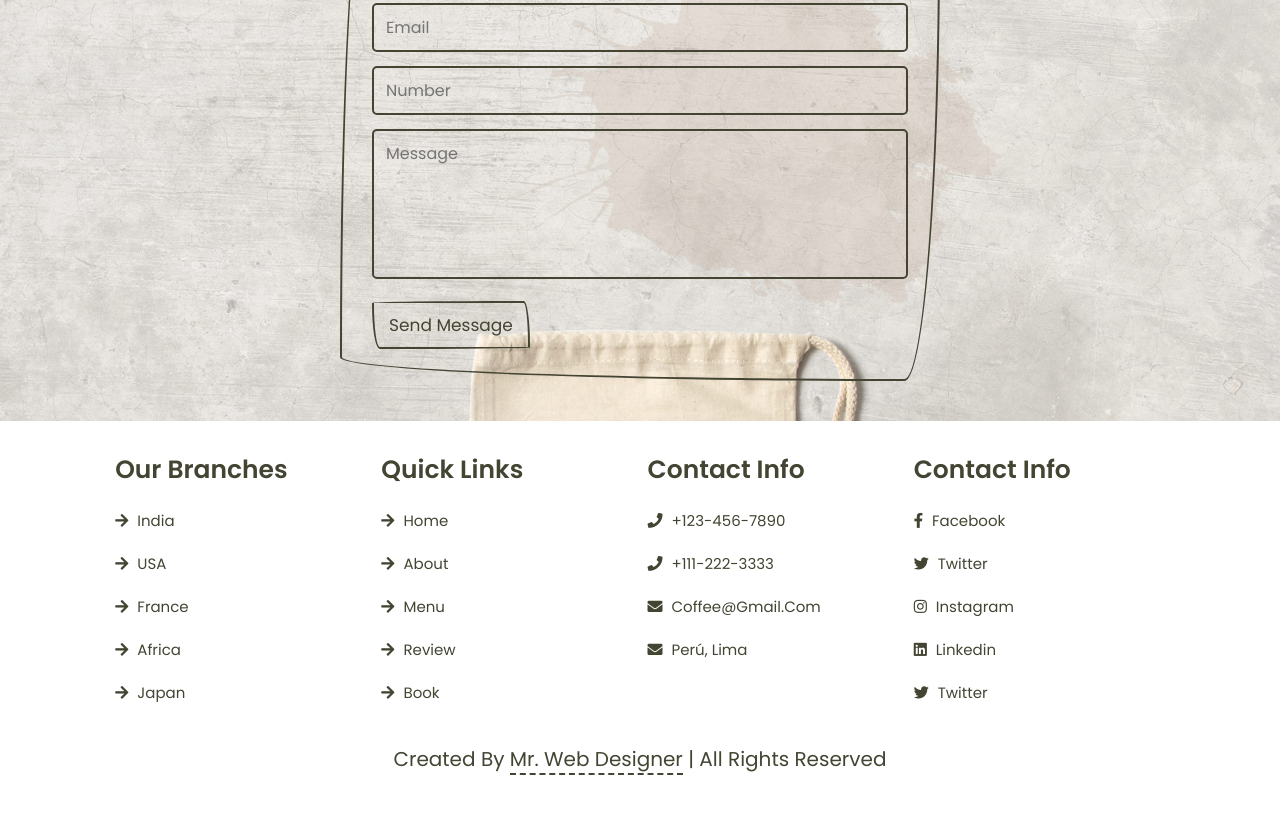
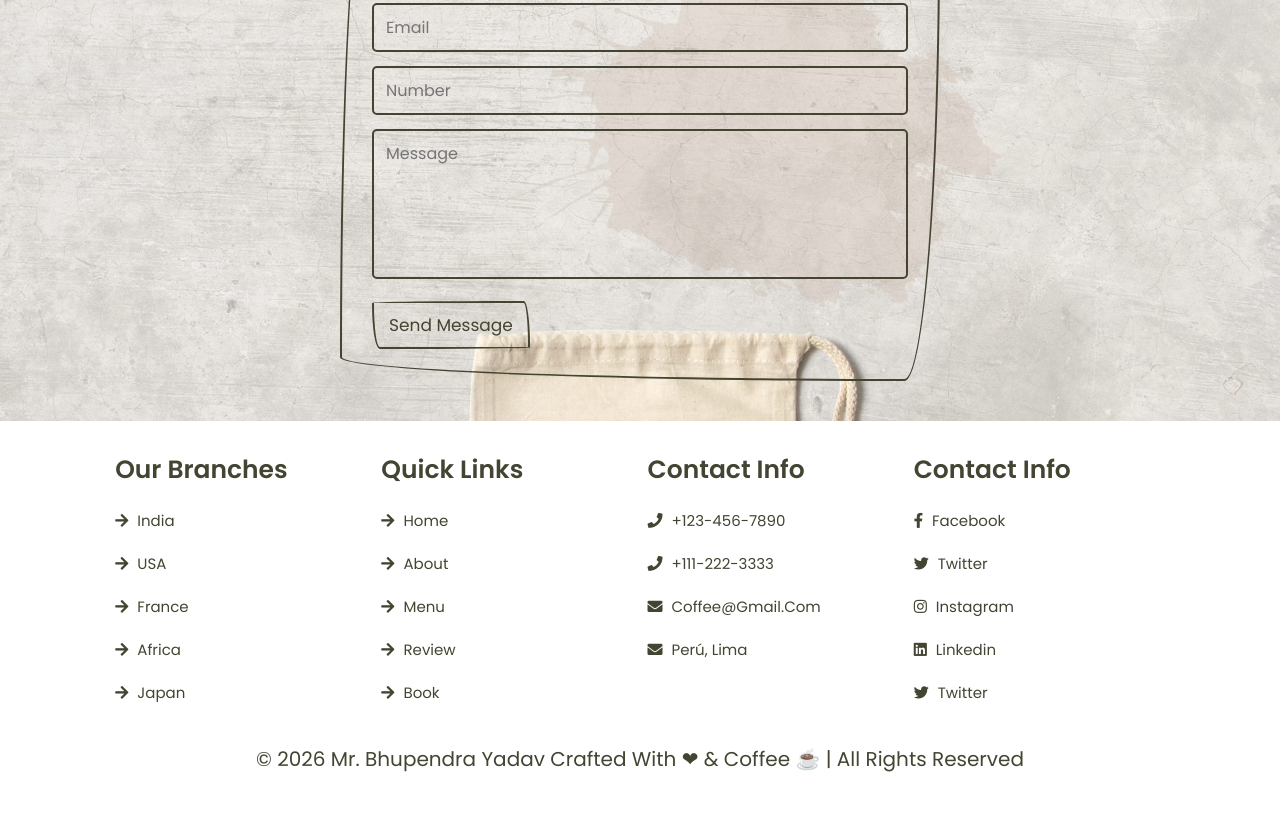
Before and after one commit to bhupendra7754/CoffeeWebsite, a plain HTML site: page index.html in a window 1280 px wide. Shown: the part 3042-3856 px from the top of the page. Drawn offline with nearby package versions, Linux system fonts and the light colour scheme.

Commit message:
Enhance footer UI and add 2026 copyright

```diff
--- a/index.html
+++ b/index.html
@@ -280,8 +280,8 @@
                 <a href="#"><i class="fab fa-twitter"></i> twitter</a>
             </div>
         </div>
+<div class="credit"> © 2026 mr. Bhupendra Yadav Crafted with ❤ & Coffee ☕    | all rights reserved </div>
 
-        <div class="credit">created by <span>mr. web designer</span> | all rights reserved</div>
     </section>
 
 
```
